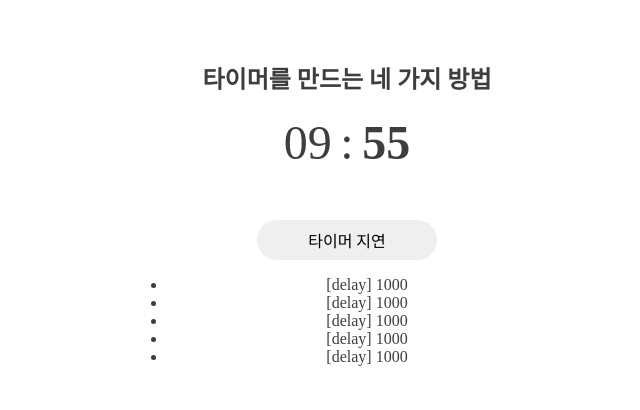
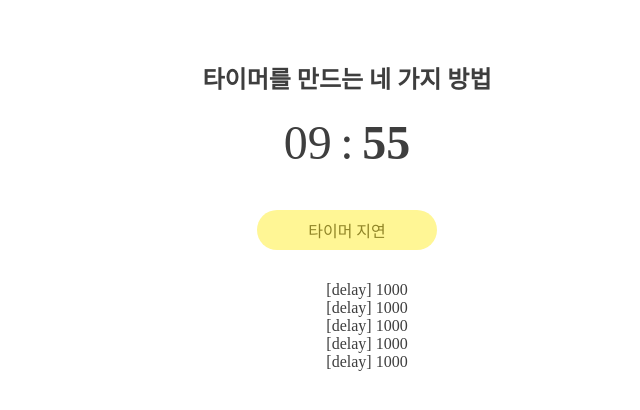
Before and after one commit to gyur1kim/timer, a React (Vite) app: page / in a window 1280 px wide. Shown: the top 410 px of the page, without its empty margins (293-933 px from the left). Built offline with nearby package versions, Linux system fonts and the light colour scheme; a web font is replaced by a local one.

Commit message:
style: 타이머 스타일 변경
- li태그 스타일
- 스크롤바 스타일 변경
- 딜레이버튼 css 추가

```diff
--- a/src/timer/Timer.css
+++ b/src/timer/Timer.css
@@ -4,7 +4,7 @@
   align-items: center;
 
   margin-top: 20px;
-  margin-bottom: 50px;
+  margin-bottom: 40px;
 
   font-size: 48px;
 }
@@ -22,6 +22,7 @@
 .button-wrapper > button {
   width: 180px;
   height: 40px;
+  margin-bottom: 15px;
 
   border-radius: 30px;
   border: none;
@@ -32,23 +33,30 @@
   cursor: pointer;
 }
 
-.button-wrapper > .button_stop {
-  background-color: #ffa29c;
-  color: #a3190f;
-}
-
-.button-wrapper > .button_go {
-  background-color: #9dbaff;
-  color: #083fc4;
+.button-wrapper > .button_delay {
+  background-color: #fff695;
+  color: #908527;
 }
 
 .delay-wrapper {
   display: flex;
   justify-content: center;
-  max-height: 400px;
+  max-height: 300px;
 }
 
 .delay-list {
-  width: 400px;
+  width: 210px;
   overflow-y: auto;
 }
+
+.delay-list::-webkit-scrollbar {
+  width: 5px;
+}
+
+.delay-list::-webkit-scrollbar-thumb {
+  background: #b0b0b0;
+}
+
+.delay-list > li {
+  list-style-type: none;
+}
```
